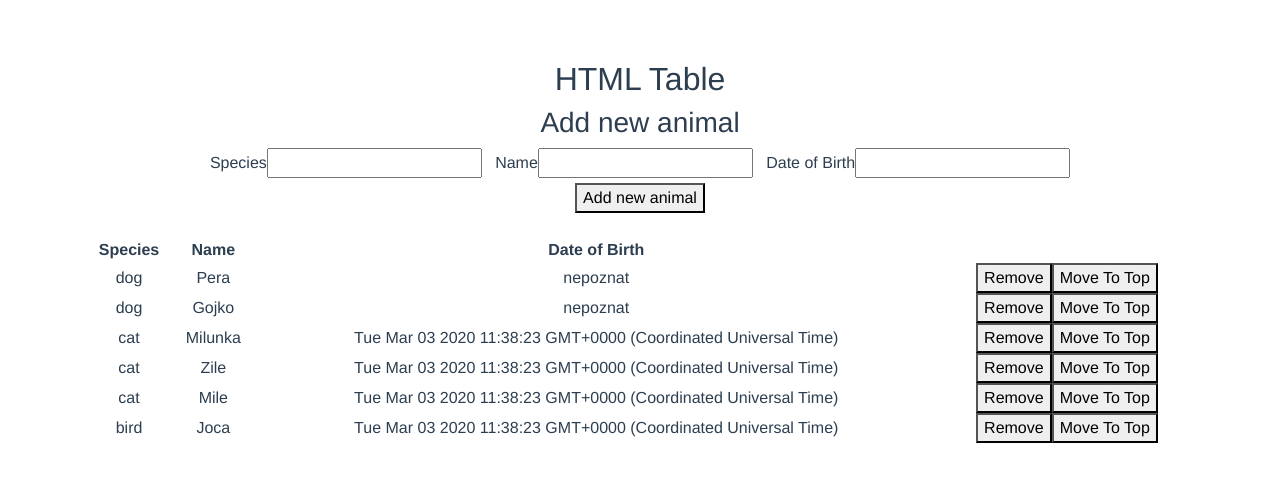
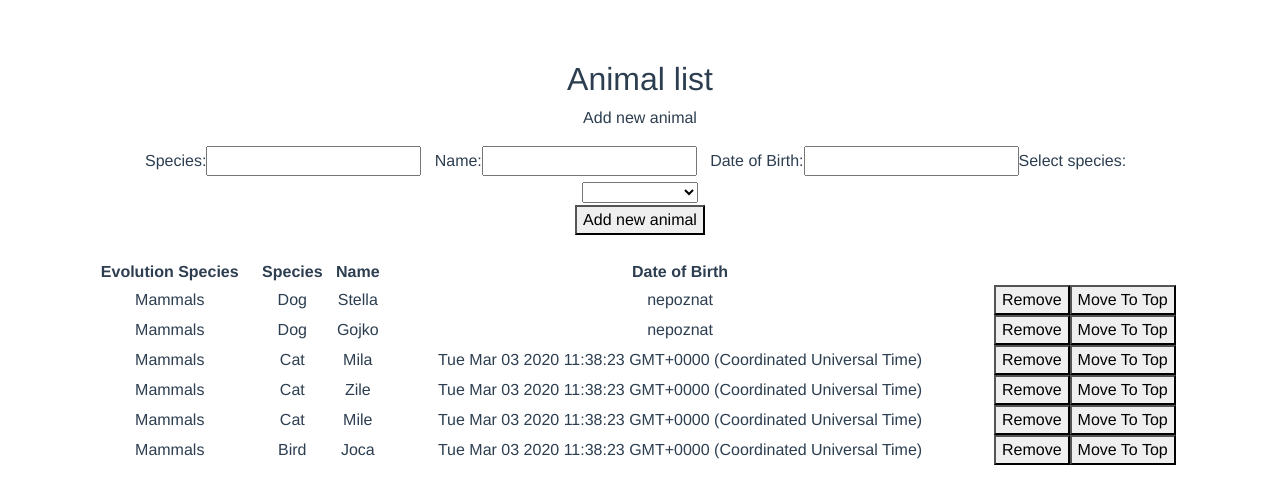
Before and after one commit to nikola-96/Zoo-second-version, a Vue app: page / in a window 1280 px wide. Shown: the top 504 px of the page. Built offline with nearby package versions, Linux system fonts and the light colour scheme.

Commit message:
Zadatak 6

```diff
--- a/src/components/AnimalList.vue
+++ b/src/components/AnimalList.vue
@@ -1,15 +1,23 @@
 <template>
   <div>
-    <h2>HTML Table</h2>
+    <h2>Animal list</h2>
     <form @submit.prevent="addAnimal">
       <div>
-        <h3>Add new animal</h3>
-        <label for>Species</label>
+        <p>Add new animal</p>
+        <label for>Species:</label>
         <input type="text" name="species" v-model="newAnimal.species" /> &nbsp;
-        <label for>Name</label>
+        <label for>Name:</label>
         <input type="text" name="name" v-model="newAnimal.name" /> &nbsp;
-        <label for>Date of Birth</label>
+        <label for>Date of Birth:</label>
         <input type="text" name="date_of_birth" v-model="newAnimal.date_of_birth" />
+        <label for="cars">Select species:</label> &nbsp;
+        <select v-model="newAnimal.evolution_species">
+          <option value="Invertebrates">Invertebrates</option>
+          <option value="Amphibians">Amphibians</option>
+          <option value="Reptiles">Reptiles</option>
+          <option value="Birds">Birds</option>
+          <option value="Mammals">Mammals</option>
+        </select>
         <br />
         <button type="submit">Add new animal</button>
       </div>
@@ -17,10 +25,12 @@
     <br />
 
     <table class="container">
+      <th>Evolution Species</th>
       <th>Species</th>
       <th>Name</th>
       <th>Date of Birth</th>
       <tr v-for="animal in animals" :key="animal.name">
+        <td>{{ animal.evolution_species }}</td>
         <td>{{ animal.species }}</td>
         <td>{{ animal.name }}</td>
         <td>{{isTheyHaveBirdht( animal.date_of_birth )}}</td>
@@ -36,12 +46,42 @@ export default {
   data() {
     return {
       animals: [
-        { species: "dog", name: "Pera", date_of_birth: null },
-        { species: "dog", name: "Gojko", date_of_birth: null },
-        { species: "cat", name: "Milunka", date_of_birth: new Date() },
-        { species: "cat", name: "Zile", date_of_birth: new Date() },
-        { species: "cat", name: "Mile", date_of_birth: new Date() },
-        { species: "bird", name: "Joca", date_of_birth: new Date() }
+        {
+          evolution_species: "Mammals",
+          species: "Dog",
+          name: "Stella",
+          date_of_birth: null
+        },
+        {
+          evolution_species: "Mammals",
+          species: "Dog",
+          name: "Gojko",
+          date_of_birth: null
+        },
+        {
+          evolution_species: "Mammals",
+          species: "Cat",
+          name: "Mila",
+          date_of_birth: new Date()
+        },
+        {
+          evolution_species: "Mammals",
+          species: "Cat",
+          name: "Zile",
+          date_of_birth: new Date()
+        },
+        {
+          evolution_species: "Mammals",
+          species: "Cat",
+          name: "Mile",
+          date_of_birth: new Date()
+        },
+        {
+          evolution_species: "Mammals",
+          species: "Bird",
+          name: "Joca",
+          date_of_birth: new Date()
+        }
       ],
       newAnimal: {}
     };
```
